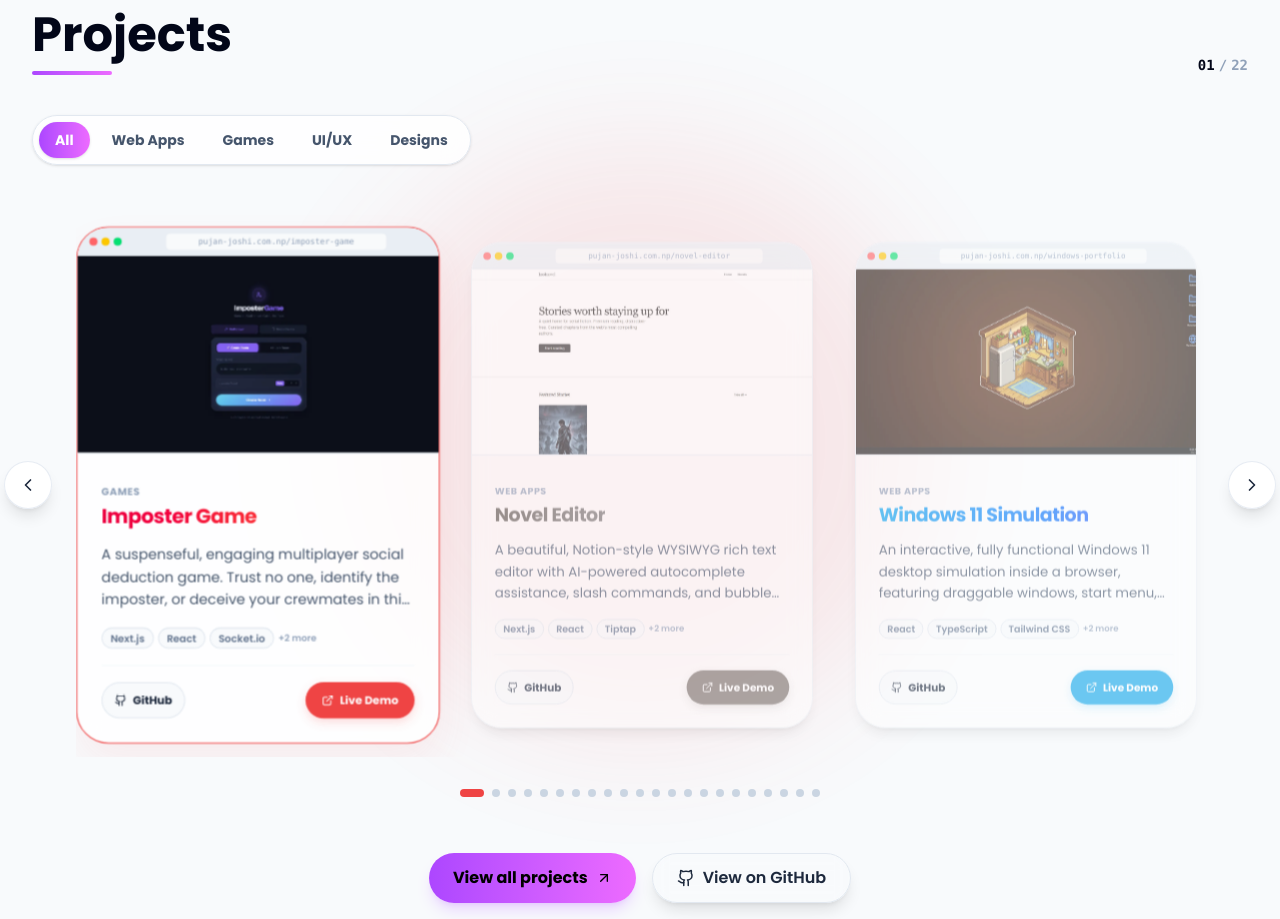
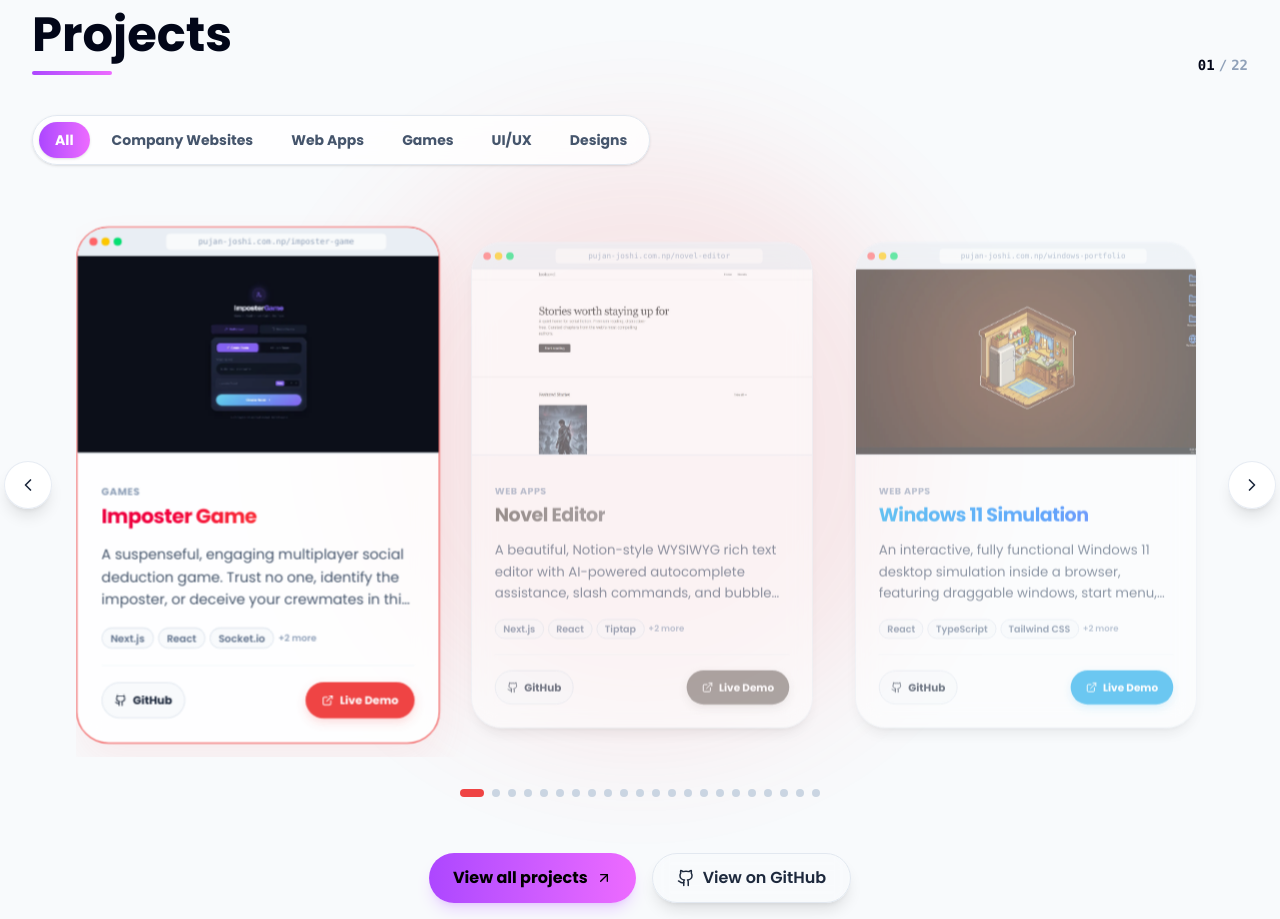
Before and after one commit to pujanjoci/Profile-Next-, a Next.js app: page / in a window 1280 px wide. Shown: the part 1943-2862 px from the top of the page. Built offline with nearby package versions, Linux system fonts and the light colour scheme.

Commit message:
feat: add projects data and render component on the portfolio page

```diff
--- a/app/components/Projects.tsx
+++ b/app/components/Projects.tsx
@@ -14,7 +14,7 @@ import { projects } from '../data/projects'
 import type { Project } from '../data/projects'
 
 export default function Projects({ id = 'projects' }: { id?: string }) {
-  const categories = ['All', 'Web Apps', 'Games', 'UI/UX', 'Designs'] as const
+  const categories = ['All', 'Company Websites', 'Web Apps', 'Games', 'UI/UX', 'Designs'] as const
   const [selectedCategory, setSelectedCategory] = useState<typeof categories[number]>('All')
   const [activeIndex, setActiveIndex] = useState(0)
   const [disableTransition, setDisableTransition] = useState(false)
--- a/app/data/projects.json
+++ b/app/data/projects.json
@@ -63,7 +63,7 @@
     "image": "/projects/Ecommerce.webp",
     "color": "from-amber-500 to-amber-600",
     "glowColor": "#f59e0b",
-    "category": "Web Apps"
+    "category": "UI/UX"
   },
   {
     "title": "White Zebra Consulting",
@@ -74,7 +74,7 @@
     "image": "/projects/whitezebraconsulting.webp",
     "color": "from-purple-500 to-indigo-400",
     "glowColor": "#8b5cf6",
-    "category": "Web Apps"
+    "category": "Company Websites"
   },
   {
     "title": "The Grand",
@@ -85,7 +85,7 @@
     "image": "/projects/thegrand.webp",
     "color": "from-amber-600 to-yellow-500",
     "glowColor": "#d97706",
-    "category": "Web Apps"
+    "category": "UI/UX"
   },
   {
     "title": "SewaYatra",
@@ -96,7 +96,7 @@
     "image": "/projects/SewaYatra.webp",
     "color": "from-emerald-500 to-teal-400",
     "glowColor": "#10b981",
-    "category": "Web Apps"
+    "category": "UI/UX"
   },
   {
     "title": "Professional Edge Global",
@@ -107,7 +107,7 @@
     "image": "/projects/professionaledge.webp",
     "color": "from-blue-600 to-sky-500",
     "glowColor": "#2563eb",
-    "category": "Web Apps"
+    "category": "Company Websites"
   },
   {
     "title": "Everest Claims",
@@ -118,7 +118,7 @@
     "image": "/projects/everestclaims.webp",
     "color": "from-cyan-500 to-blue-400",
     "glowColor": "#06b6d4",
-    "category": "Web Apps"
+    "category": "Company Websites"
   },
   {
     "title": "SSuresh & Associates",
@@ -129,7 +129,7 @@
     "image": "/projects/ssuresh.webp",
     "color": "from-slate-700 to-slate-500",
     "glowColor": "#475569",
-    "category": "Web Apps"
+    "category": "Company Websites"
   },
   {
     "title": "Graphic Designs Projects",
@@ -212,7 +212,7 @@
     "title": "Personal Blog-Site",
     "description": "A light blog site leveraging structured JSON content data to display personal articles, travel logs, and tech updates with simple routing.",
     "tech": ["React", "JSON Data", "CSS", "API Integration"],
-    "liveUrl": "https://pujanjoci.github.io/blog-site/",
+    "liveUrl": "https://blog.pujan-joshi.com.np/",
     "repoUrl": "https://github.com/pujanjoci/blog-site",
     "image": "/projects/blogsite.webp",
     "color": "from-fuchsia-600 to-pink-500",
@@ -228,7 +228,7 @@
     "image": "/projects/houselocater.webp",
     "color": "from-emerald-600 to-green-500",
     "glowColor": "#059669",
-    "category": "Web Apps"
+    "category": "UI/UX"
   },
   {
     "title": "Personal Portfolio",
--- a/app/data/projects.ts
+++ b/app/data/projects.ts
@@ -9,7 +9,7 @@ export type Project = {
   image: string
   color: string
   glowColor: string
-  category: 'Web Apps' | 'Games' | 'UI/UX' | 'Designs'
+  category: 'Web Apps' | 'Games' | 'UI/UX' | 'Designs' | 'Company Websites'
 }
 
 export const projects = projectsData as Project[]
--- a/app/projects/page.tsx
+++ b/app/projects/page.tsx
@@ -14,13 +14,14 @@ import {
   Gamepad,
   Palette,
   Layers,
+  Briefcase,
 } from 'lucide-react'
 import Image from 'next/image'
 import Link from 'next/link'
 import { projects } from '../data/projects'
 import ThemeToggle from '../components/ThemeToggle'
 
-const CATEGORIES = ['All', 'Web Apps', 'Games', 'UI/UX', 'Designs'] as const
+const CATEGORIES = ['All', 'Company Websites', 'Web Apps', 'Games', 'UI/UX', 'Designs'] as const
 type Category = typeof CATEGORIES[number]
 
 export default function ProjectsPage() {
@@ -66,6 +67,8 @@ export default function ProjectsPage() {
         return <Palette className="w-4 h-4 text-orange-400" />
       case 'Designs':
         return <FolderGit2 className="w-4 h-4" />
+      case 'Company Websites':
+        return <Briefcase className="w-4 h-4" />
       default:
         return <FolderGit2 className="w-4 h-4" />
     }
```
